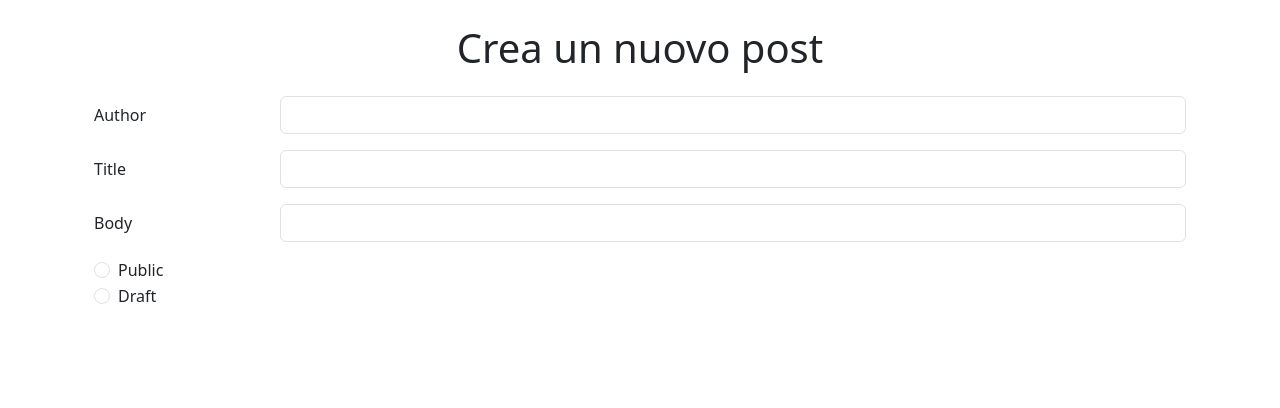
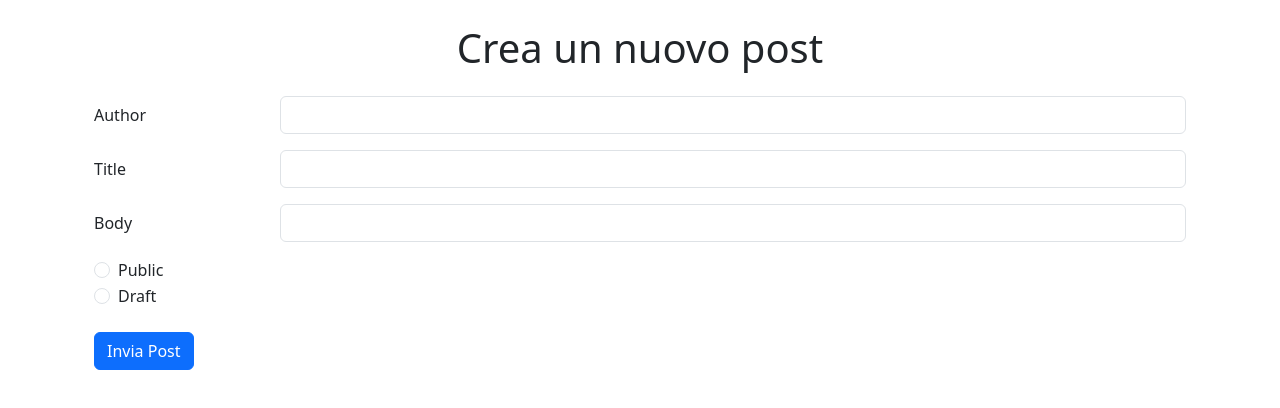
Before and after one commit to RosyPetrella/react-post-form, a React (Vite) app: page / in a window 1280 px wide. Shown: the top 408 px of the page. Built offline with nearby package versions, Linux system fonts and the light colour scheme.

Commit message:
Add submit button to Form component and improve success message layout

```diff
--- a/src/Form.jsx
+++ b/src/Form.jsx
@@ -103,6 +103,11 @@
             Draft
           </label>
         </div>
+        <div className="mt-4">
+          <button type="submit" className="btn btn-primary">
+            Invia Post
+          </button>
+        </div>
       </form>
     </>
   );
--- a/src/FormData.jsx
+++ b/src/FormData.jsx
@@ -24,10 +24,12 @@
   };
 
   return (
-    <div>
+    <div className="mt-3">
       <Form onSubmit={handleSubmit} />
       {response && (
-        <div className="alert alert-success">Post creato con successo!</div>
+        <div className=" mt-3 alert alert-success">
+          Post creato con successo!
+        </div>
       )}
     </div>
   );
```
